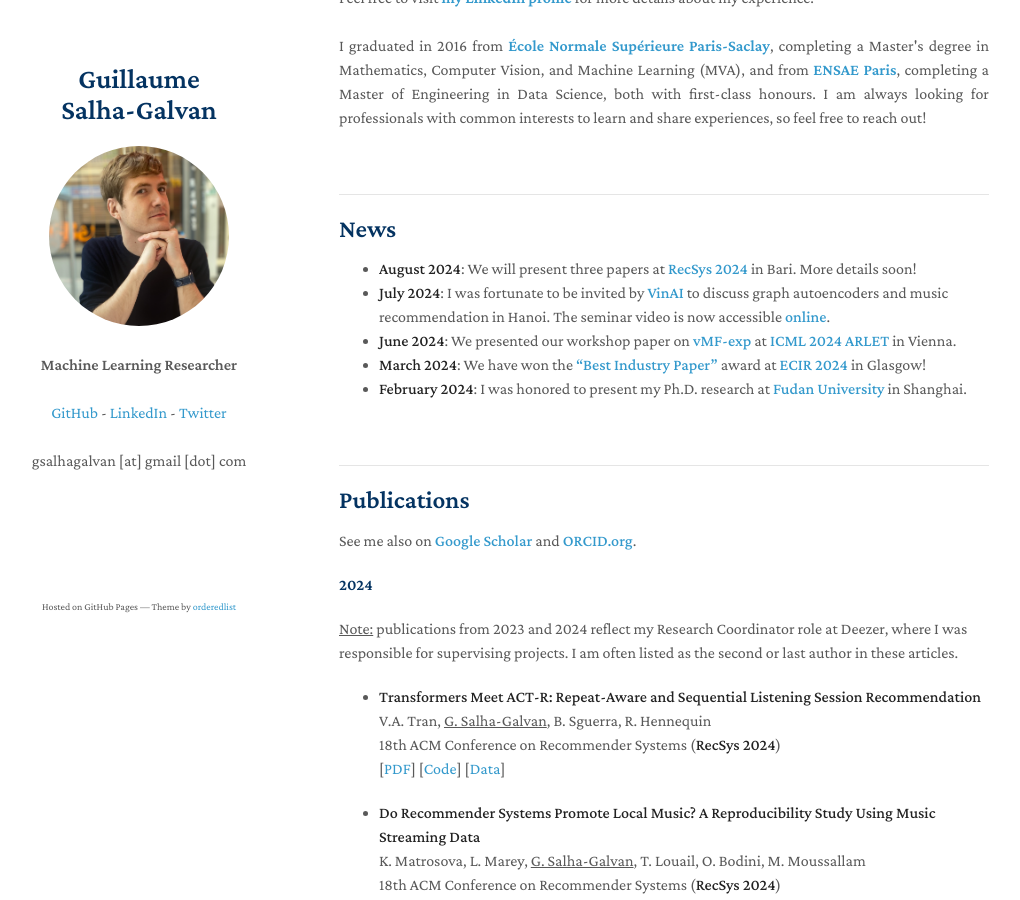
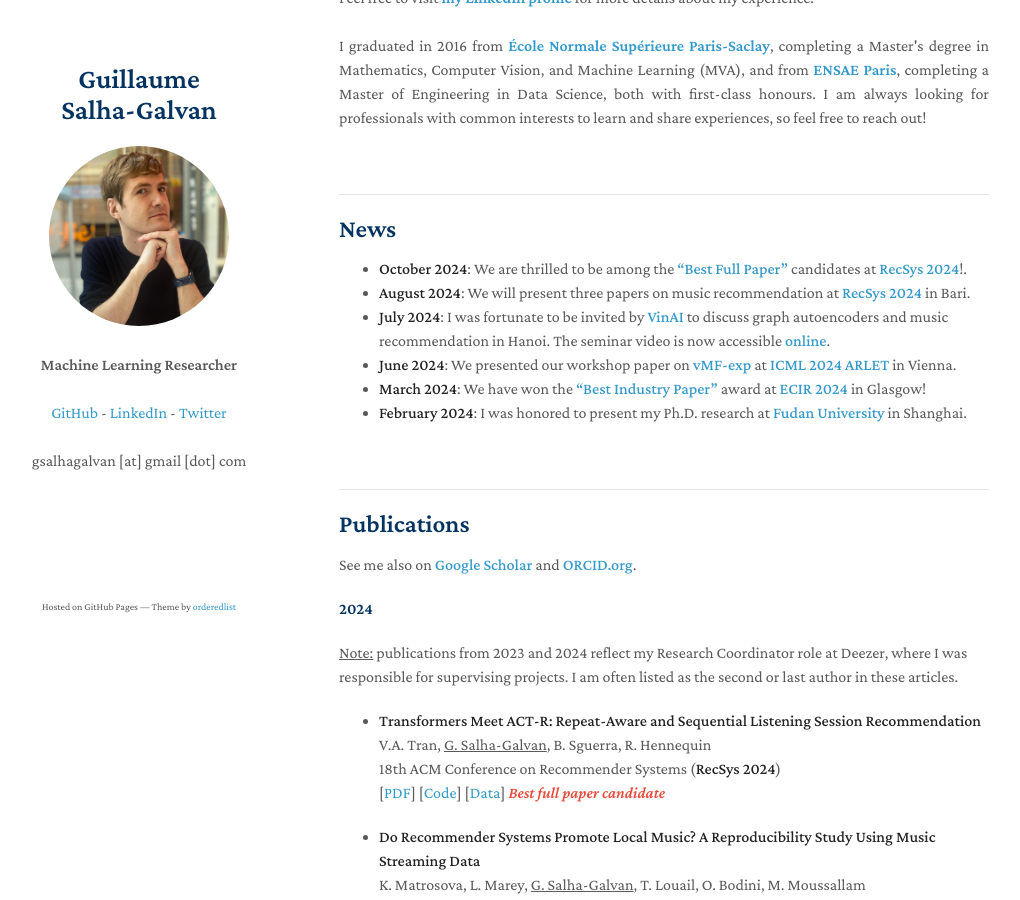
Before and after one commit to GuillaumeSalhaGalvan/GuillaumeSalhaGalvan.github.io, a Jekyll site: the page built from index.md, in a window 1280 px wide and 900 px high, scrolled down 459 px. Shown: the whole window, without its empty margins (131-1151 px from the left). Built offline with Jekyll 4.4.1, drawn with Linux system fonts in a browser that asks for light colours; our own code applies the rules of GitHub Pages for plain Markdown files; a script that is not in the unit is left out.

Commit message:
Update index.md

```diff
--- a/index.md
+++ b/index.md
@@ -19,7 +19,8 @@ I graduated in 2016 from <a href="https://www.master-mva.com/" target="_blank"><
 
 ## News
 
-- **August 2024**: We will present three papers at **<a href="https://recsys.acm.org/recsys24/" target="_blank">RecSys 2024</a>** in Bari. More details soon!
+- **October 2024**: We are thrilled to be among the **<a href="https://twitter.com/gsalhagalvan/status/1846093459976818746" target="_blank">"Best Full Paper"</a>** candidates at **<a href="https://recsys.acm.org/recsys24/" target="_blank">RecSys 2024</a>**!.
+- **August 2024**: We will present three papers on music recommendation at **<a href="https://recsys.acm.org/recsys24/" target="_blank">RecSys 2024</a>** in Bari.
 - **July 2024**: I was fortunate to be invited by **<a href="https://research.vinai.io/seminar/representation-learning-with-graph-autoencoders-and-applications-to-music-recommendation/" target="_blank">VinAI</a>** to discuss graph autoencoders and music recommendation in Hanoi. The seminar video is now accessible **<a href="https://www.youtube.com/watch?v=kAAIHHorSjY" target="_blank">online</a>**.
 - **June 2024**: We presented our workshop paper on **<a href="https://guillaumesalhagalvan.com/doc/vmfexp-icml2024-workshop.pdf" target="_blank">vMF-exp</a>** at **<a href="https://arlet-workshop.github.io/" target="_blank">ICML 2024 ARLET</a>** in Vienna.
 - **March 2024**: We have won the **<a href="https://twitter.com/gsalhagalvan/status/1772762220943847761" target="_blank">"Best Industry Paper"</a>** award at **<a href="https://www.ecir2024.org/" target="_blank">ECIR 2024</a>** in Glasgow!
@@ -41,7 +42,7 @@ See me also on **<a href="https://scholar.google.fr/citations?hl=fr&authuser=1&u
 - **Transformers Meet ACT-R: Repeat-Aware and Sequential Listening Session Recommendation** <br>
 V.A. Tran, <ins>G. Salha-Galvan</ins>, B. Sguerra, R. Hennequin <br>
 18th ACM Conference on Recommender Systems (**RecSys 2024**)  <br>
-[<a href="https://arxiv.org/pdf/2408.16578.pdf" target="_blank">PDF</a>] [<a href="https://github.com/deezer/recsys24-pisa" target="_blank">Code</a>] [<a href="https://zenodo.org/records/13890194" target="_blank">Data</a>]
+[<a href="https://arxiv.org/pdf/2408.16578.pdf" target="_blank">PDF</a>] [<a href="https://github.com/deezer/recsys24-pisa" target="_blank">Code</a>] [<a href="https://zenodo.org/records/13890194" target="_blank">Data</a>] <strong><i style="color:#e74d3c">Best full paper candidate</i></strong>
 
 - **Do Recommender Systems Promote Local Music? A Reproducibility Study Using Music Streaming Data** <br>
 K. Matrosova, L. Marey, <ins>G. Salha-Galvan</ins>, T. Louail, O. Bodini, M. Moussallam <br>
```
